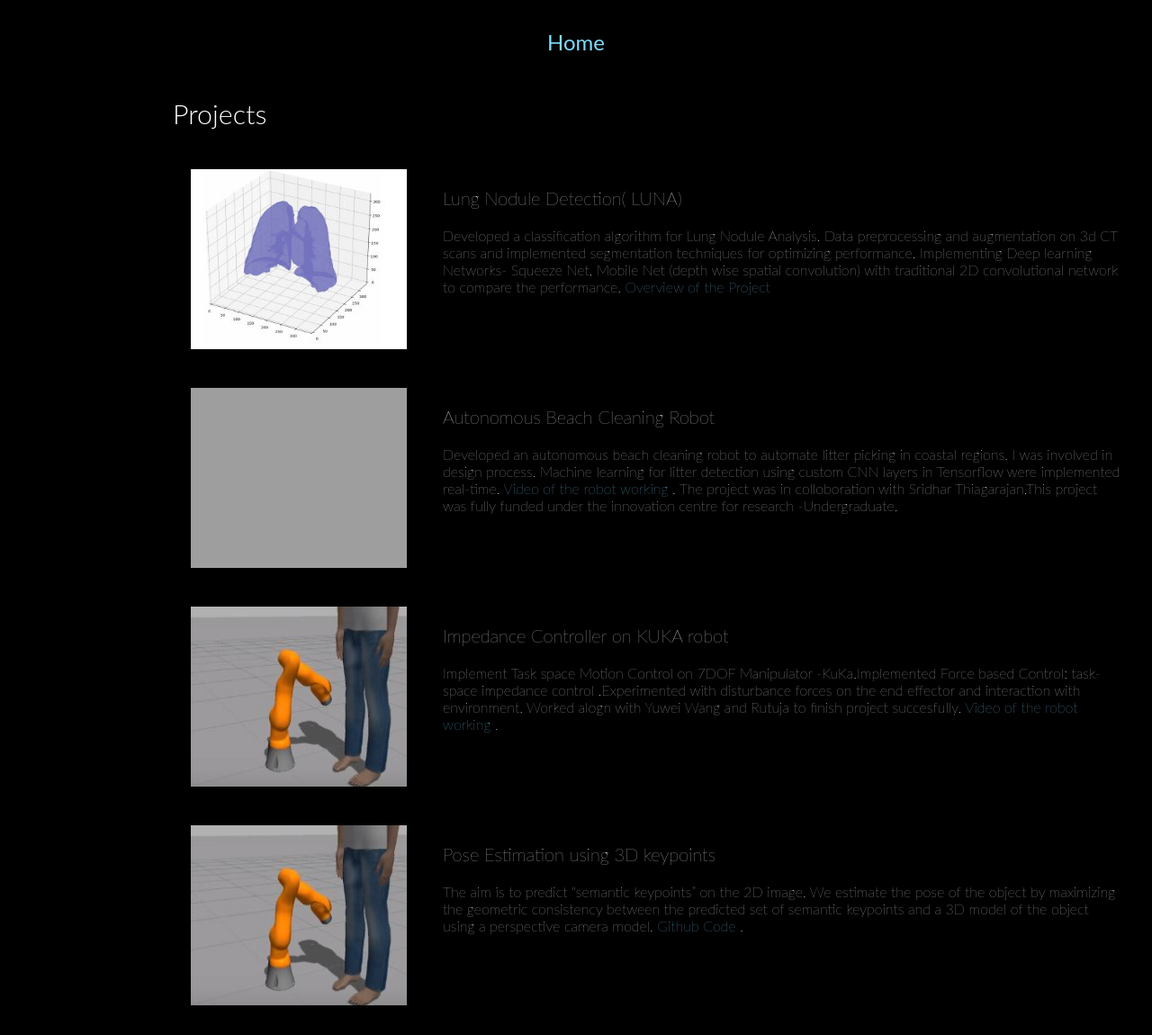
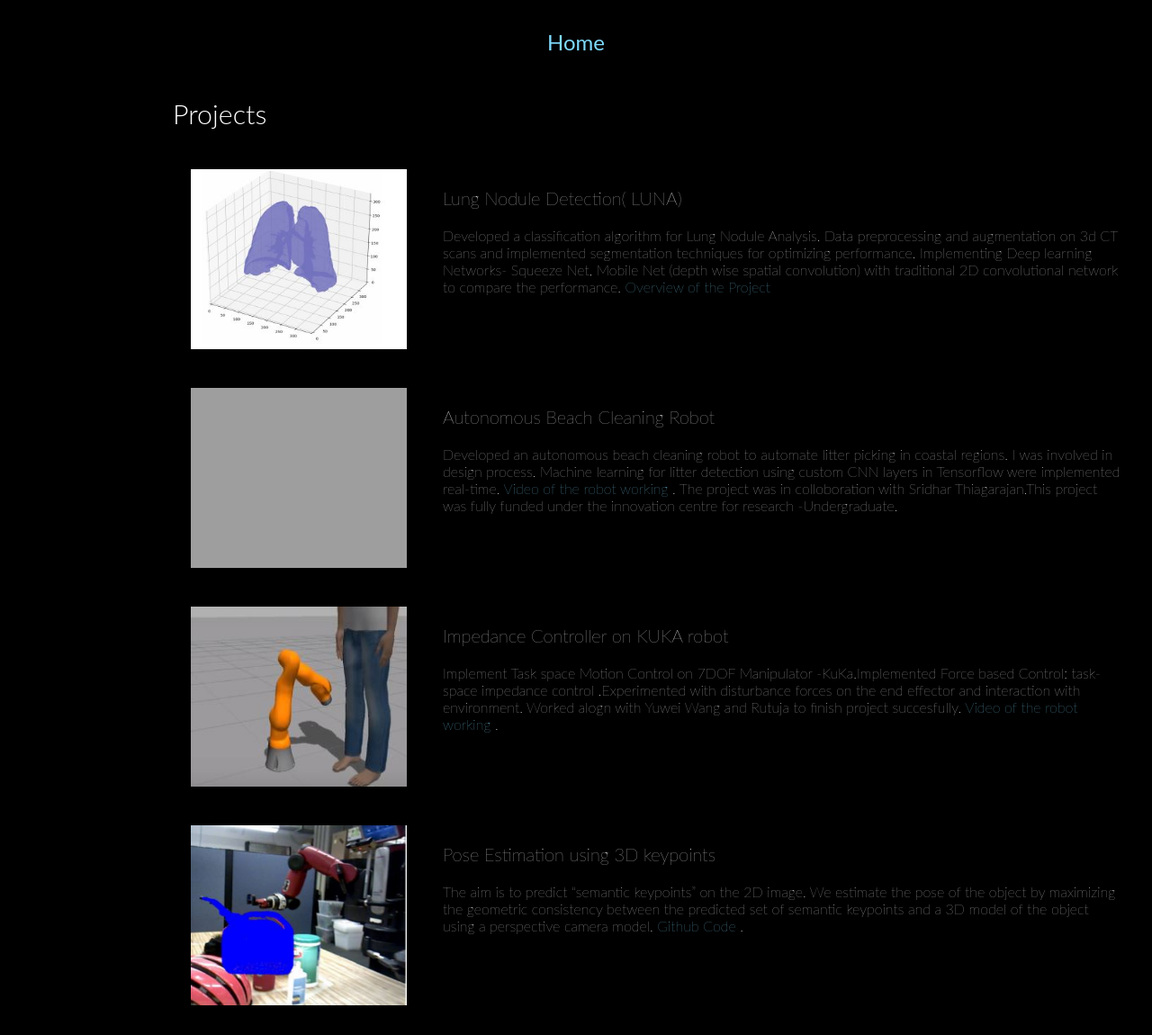
Before and after one commit to sailalitha96/sailalitha96.github.io, a Jekyll site: the page proj.html, which Jekyll copies as it is, in a window 1280 px wide. Shown: the whole page at 90% size. Built offline with Jekyll 4.4.1, drawn with Linux system fonts in a browser that asks for light colours; nearby versions of some CDN libraries; grey boxes are pictures that could not be loaded.

Commit message:
Update proj.html

```diff
--- a/proj.html
+++ b/proj.html
@@ -67,7 +67,7 @@ Implementing Deep learning Networks- Squeeze Net, Mobile Net (depth wise spatial
 	<tr>
               <td width="25%">
                 <div class="one">
-		<img src='/projects/IMP.JPG' style="width:240px;height:200px;">
+		<img src='/projects/masak.JPG' style="width:240px;height:200px;">
 		</div>
               </td>
 	       <td valign="top" width="95%">
```
